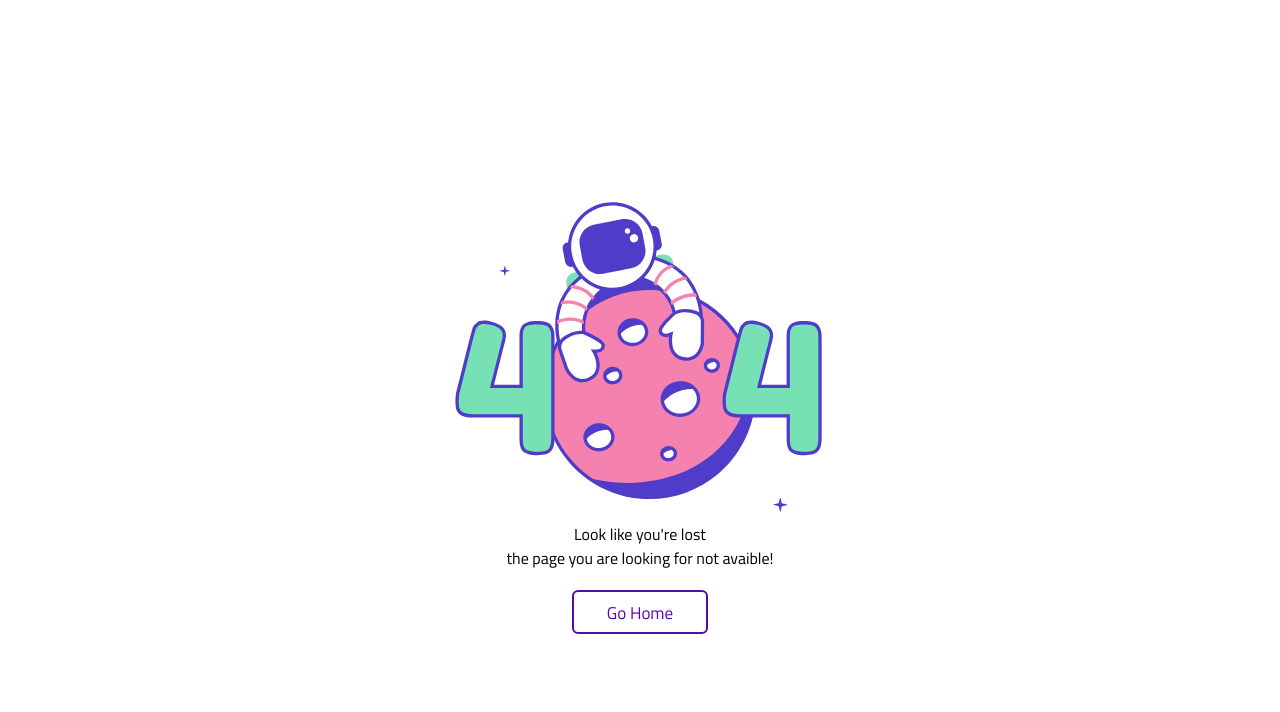
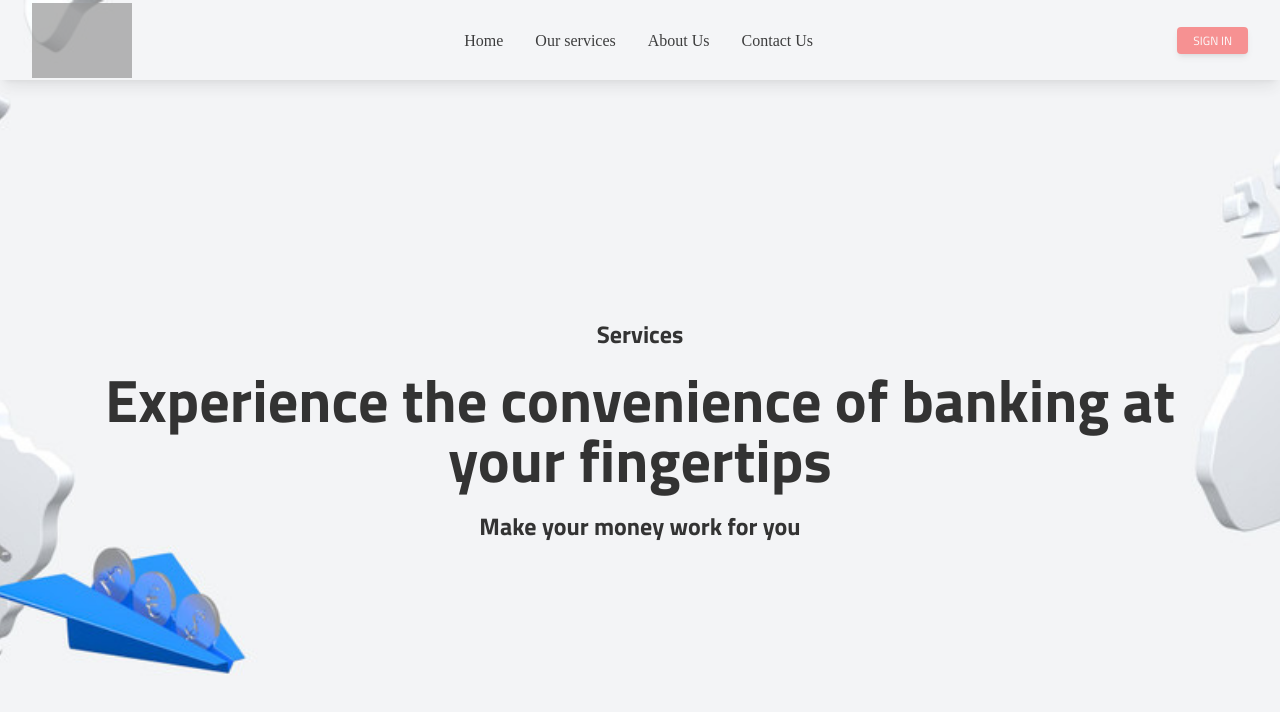
Before and after one commit to abdelhaq-laachari/CREDIT-DU-MAROC, a React (Create React App) app in the folder client/: page /service in a window 1280 px wide. Shown: the top 712 px of the page. Built offline with nearby package versions, Linux system fonts and the light colour scheme; grey boxes are pictures that could not be loaded.

Commit message:
feat: working on service page

```diff
--- a/client/src/pages/Services.jsx
+++ b/client/src/pages/Services.jsx
@@ -1,8 +1,21 @@
 import React from 'react'
+import Navbar from '../components/NavBar/NavBar'
+import '../styles/Services.css'
+import Map from '../assets/img/map.jpg'
 
 const Services = () => {
   return (
-    <div>Services</div>
+    <>
+    <Navbar />
+    <div className='flex w-full justify-center'>
+      <div className='flex flex-col w-11/12 h-[85vh] justify-center space-y-5 items-center text-center text-[#333333] font-circular'>
+        <img className='first' src={Map} alt="" />
+        <h1 className='text-2xl font-semibold'>Services</h1>
+        <span className='text-6xl font-bold'>Experience the convenience of banking at your fingertips</span>
+        <span className='text-2xl font-semibold'>Make your money work for you</span>
+      </div>
+    </div>
+    </>
   )
 }
 
--- a/client/src/routes/Routes.js
+++ b/client/src/routes/Routes.js
@@ -5,6 +5,7 @@ import App from "../App";
 import Error from "../pages/Error";
 import SignIn from "../pages/auth/SignIn";
 import SignUp from "../pages/auth/SignUp.jsx";
+import Services from "../pages/Services";
 
 const routes = () => {
   return (
@@ -14,6 +15,7 @@ const routes = () => {
           <Route path="/" element={<App />} />
           <Route path="/signin" element={<SignIn />} />
           <Route path="/signup" element={<SignUp />} />
+          <Route path="/service" element={<Services />} />
           <Route path="*" element={<Error />} />
         </Routes>
       </BrowserRouter>
--- /dev/null
+++ b/client/src/styles/Services.css
@@ -0,0 +1,12 @@
+.first {
+  position: absolute;
+  height: 100%;
+  width: 100%;
+  left: 0;
+  top: 0;
+  right: 0;
+  bottom: 0;
+  z-index: -10;
+  object-fit: cover;
+  color: transparent;
+}
```
Also changed, not shown: client/src/assets/img/map.jpg (added).
